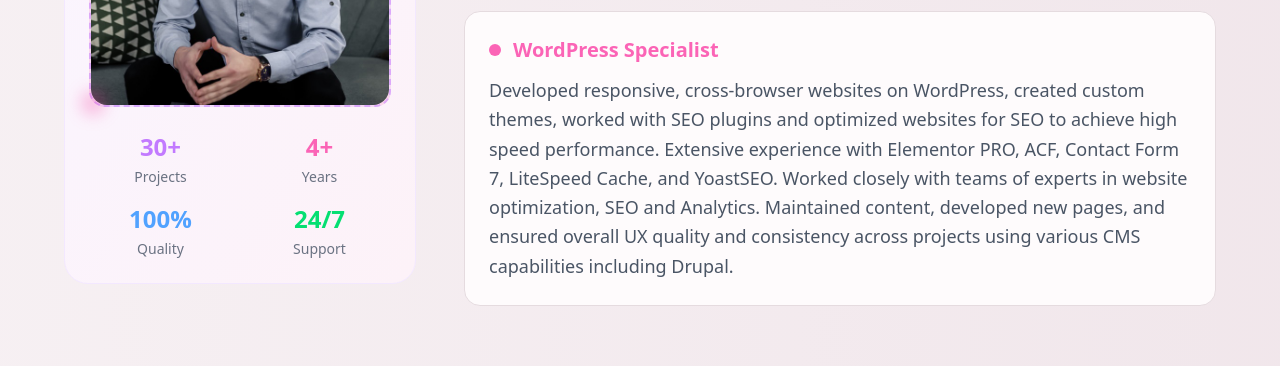
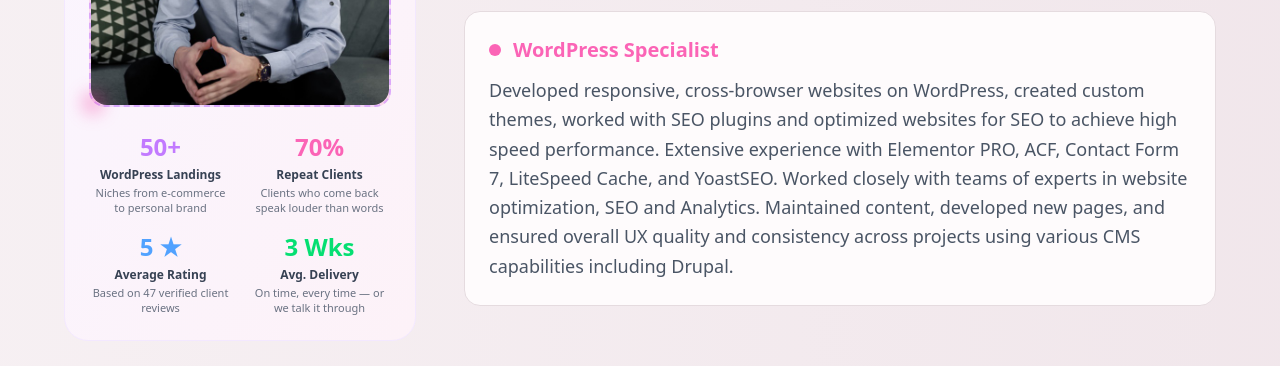
Before and after one commit to RomanFrontman/web-dev-site, a React (Vite) app: page / in a window 1280 px wide. Shown: the part 1240-1606 px from the top of the page. Built offline with nearby package versions, Linux system fonts and the light colour scheme; no server answers; the database is empty.

Commit message:
about block upd

```diff
--- a/src/components/About.tsx
+++ b/src/components/About.tsx
@@ -45,20 +45,24 @@
                   {/* Stats */}
                   <div className="grid grid-cols-2 gap-4">
                     <div className="text-center">
-                      <div className="text-2xl font-bold text-purple-400 mb-1">  <AnimatedCounter target={30} />+</div>
-                      <div className="text-gray-500 dark:text-gray-300 text-sm">Projects</div>
+                      <div className="text-2xl font-bold text-purple-400 mb-1"><AnimatedCounter target={50} />+</div>
+                      <div className="text-xs font-semibold text-gray-700 dark:text-gray-200 mb-0.5">WordPress Landings</div>
+                      <div className="text-gray-500 dark:text-gray-400 text-[11px] leading-snug">Niches from e-commerce to personal brand</div>
                     </div>
                     <div className="text-center">
-                      <div className="text-2xl font-bold text-pink-400 mb-1">  <AnimatedCounter target={4} />+</div>
-                      <div className="text-gray-500 dark:text-gray-300 text-sm">Years</div>
+                      <div className="text-2xl font-bold text-pink-400 mb-1"><AnimatedCounter target={70} />%</div>
+                      <div className="text-xs font-semibold text-gray-700 dark:text-gray-200 mb-0.5">Repeat Clients</div>
+                      <div className="text-gray-500 dark:text-gray-400 text-[11px] leading-snug">Clients who come back speak louder than words</div>
                     </div>
                     <div className="text-center">
-                      <div className="text-2xl font-bold text-blue-400 mb-1">  <AnimatedCounter target={100} />%</div>
-                      <div className="text-gray-500 dark:text-gray-300 text-sm">Quality</div>
+                      <div className="text-2xl font-bold text-blue-400 mb-1"><AnimatedCounter target={4.9} /> ★</div>
+                      <div className="text-xs font-semibold text-gray-700 dark:text-gray-200 mb-0.5">Average Rating</div>
+                      <div className="text-gray-500 dark:text-gray-400 text-[11px] leading-snug">Based on 47 verified client reviews</div>
                     </div>
                     <div className="text-center">
-                      <div className="text-2xl font-bold text-green-400 mb-1">  <AnimatedCounter target={24} />/7</div>
-                      <div className="text-gray-500 dark:text-gray-300 text-sm">Support</div>
+                      <div className="text-2xl font-bold text-green-400 mb-1"><AnimatedCounter target={3} /> Wks</div>
+                      <div className="text-xs font-semibold text-gray-700 dark:text-gray-200 mb-0.5">Avg. Delivery</div>
+                      <div className="text-gray-500 dark:text-gray-400 text-[11px] leading-snug">On time, every time — or we talk it through</div>
                     </div>
                   </div>
                 </div>
```
